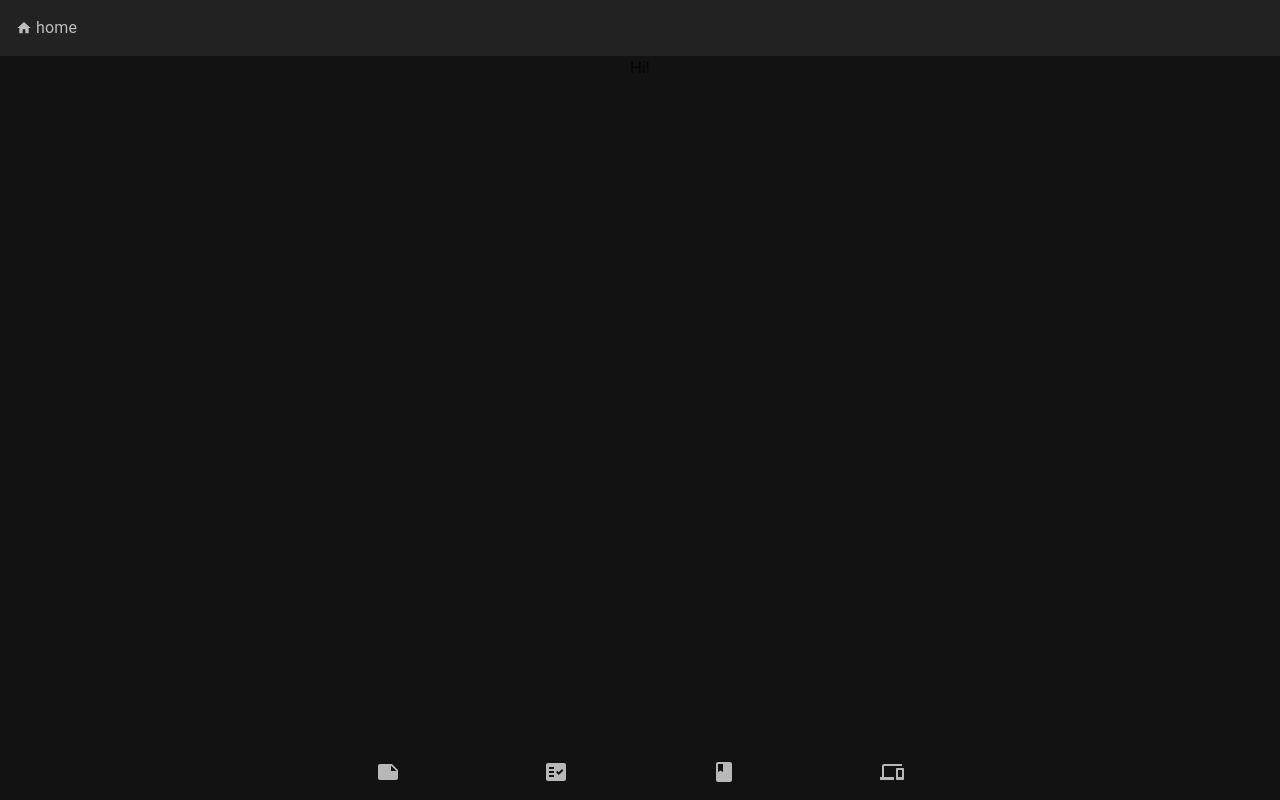
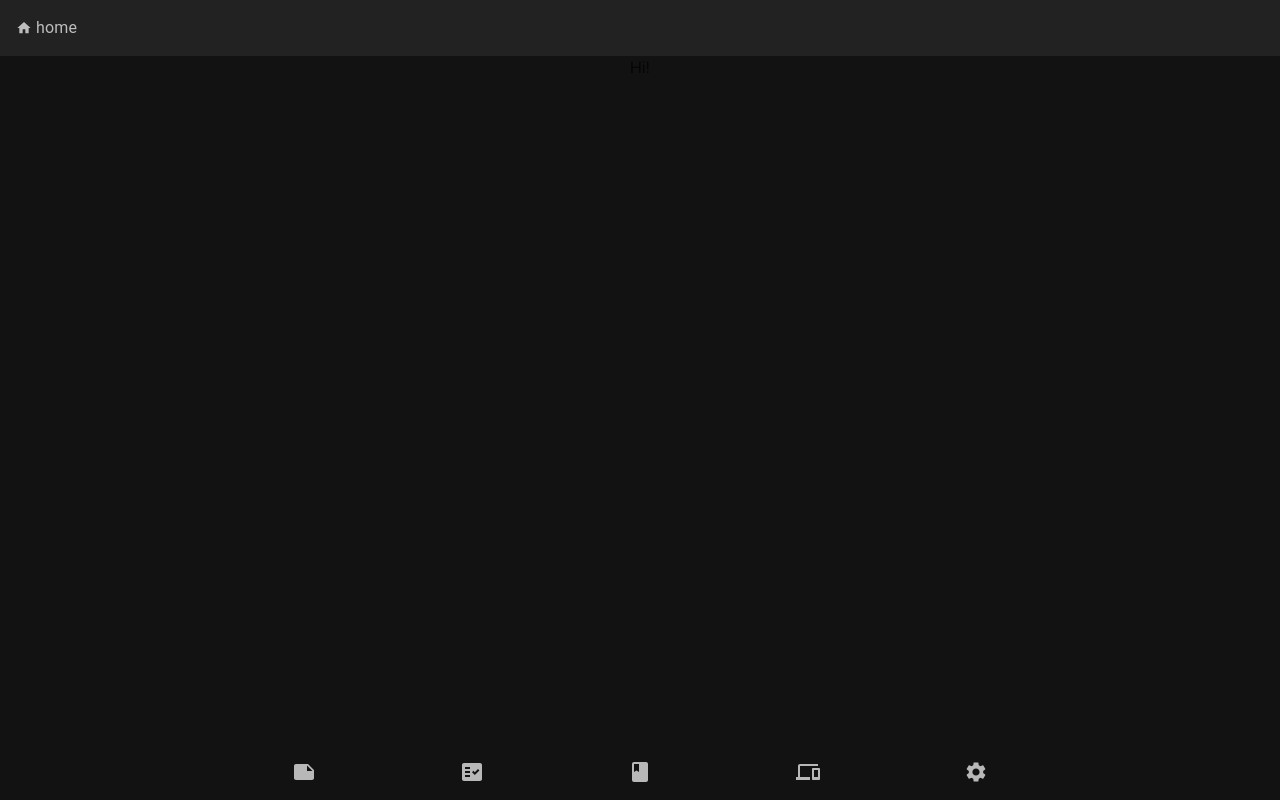
Before and after one commit to inFamousxD/react-personal-cloud-v2, a React (Create React App) app: page /#/ in a window 1280 px wide. Built offline with nearby package versions, Linux system fonts and the light colour scheme.

Commit message:
Bottom Navigation Drawer Icon setup

```diff
--- a/src/components/navigation/Navigation.js
+++ b/src/components/navigation/Navigation.js
@@ -1,4 +1,4 @@
-import { Book, Note, FactCheck, Devices } from '@mui/icons-material'
+import { Book, Note, FactCheck, Devices, Settings } from '@mui/icons-material'
 import { BottomNavigation, BottomNavigationAction } from '@mui/material'
 import { Link } from 'react-router-dom'
 import React from 'react'
@@ -8,9 +8,10 @@ const Navigation = ({ value, handleChange }) => {
 		<div>
 			<BottomNavigation value={value} onChange={handleChange}>
 				<BottomNavigationAction component={Link} to='/notes' value={'Notes'} icon={<Note />} />
-				<BottomNavigationAction value={'Tasks'} icon={<FactCheck />} />
-				<BottomNavigationAction value={'Diary'} icon={<Book />} />
-				<BottomNavigationAction value={'Watchlist'} icon={<Devices />} />
+				<BottomNavigationAction component={Link} to='/tasks' value={'Tasks'} icon={<FactCheck />} />
+				<BottomNavigationAction component={Link} to='/diary' value={'Diary'} icon={<Book />} />
+				<BottomNavigationAction component={Link} to='/watchlist' value={'Watchlist'} icon={<Devices />} />
+				<BottomNavigationAction component={Link} to='/settings' value={'Settings'} icon={<Settings />} />
 			</BottomNavigation>
 		</div>
 	)
```
